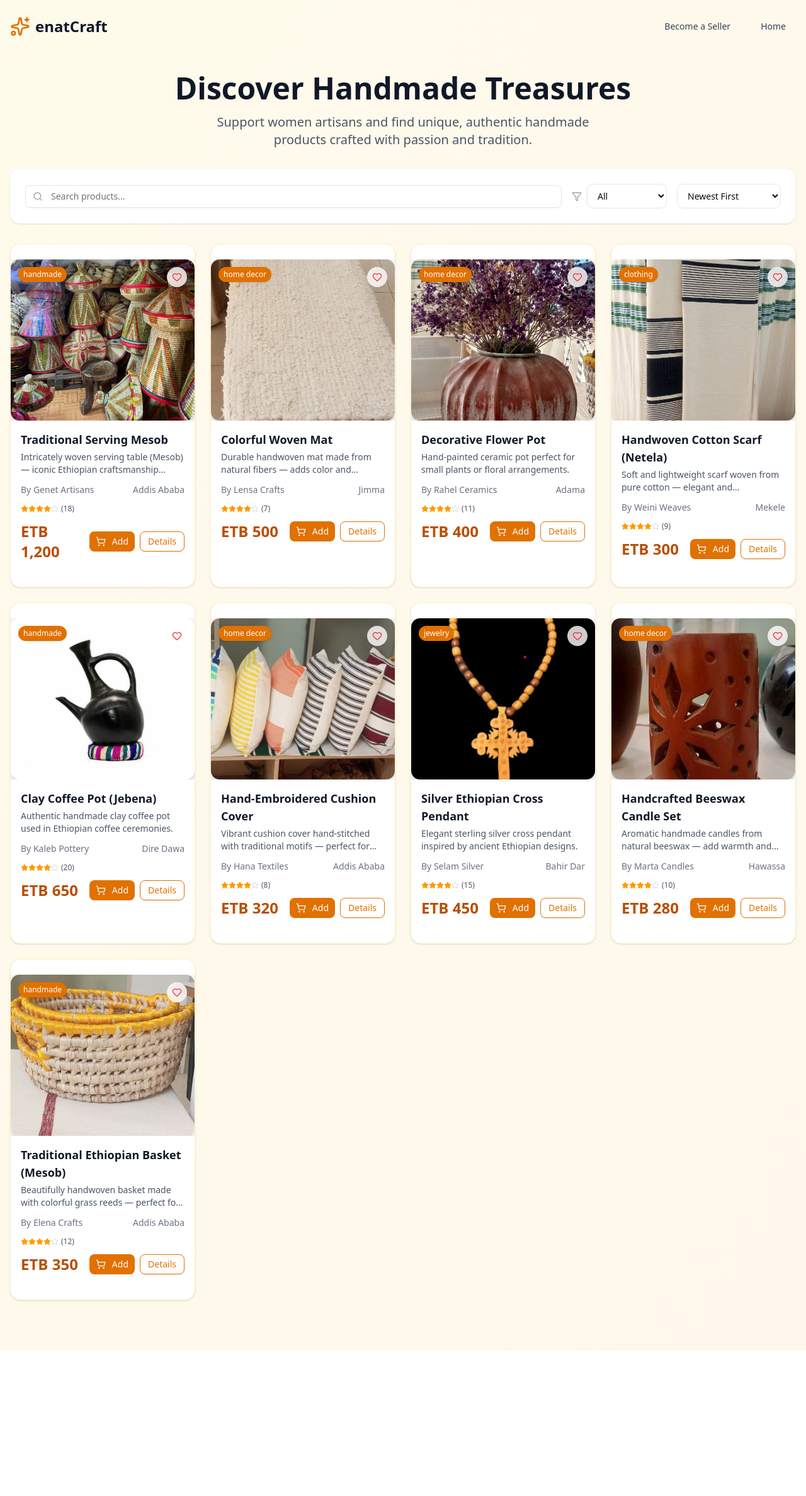
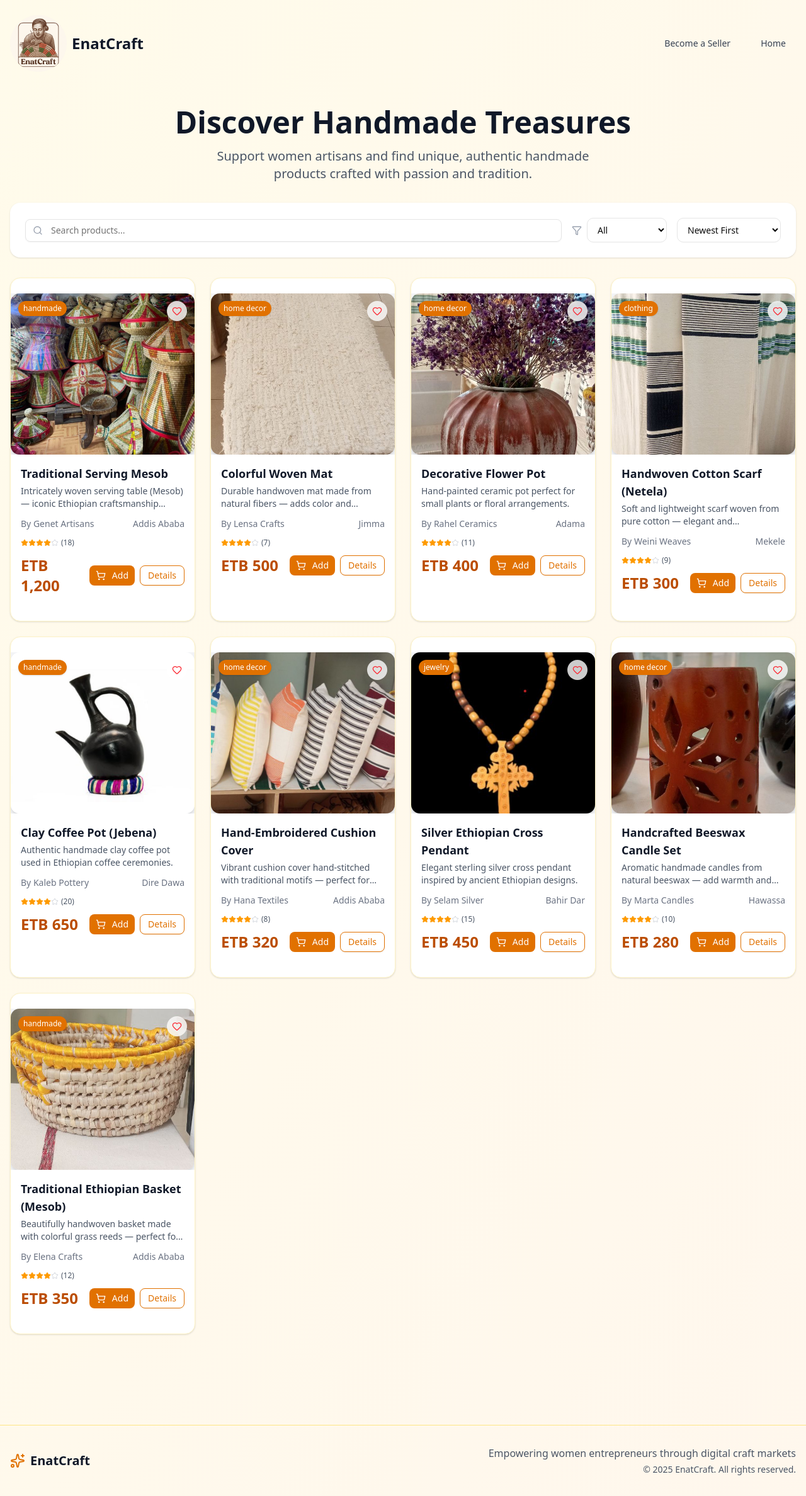
Before and after one commit to Feben145/craftlink, a Next.js app: page /products in a window 1280 px wide. Shown: the whole page at 63% size. Before the commit the page ends 2145 px from the top, so only its background shows below. Built offline with nearby package versions, Linux system fonts and the light colour scheme.

Commit message:
footer  updated3

```diff
--- a/src/app/products/[id]/page.tsx
+++ b/src/app/products/[id]/page.tsx
@@ -312,7 +312,7 @@ export default function ProductDetailsPage() {
   const reviewCount = product.reviewCount || reviews.length;
 
   return (
-    <div className="min-h-screen bg-linear-to-br from-amber-50 to-orange-50">
+    <div className="min-h-screen bg-linear-to-br from-amber-50 to-orange-50 flex flex-col">
       {/* Navigation */}
       <nav className="container mx-auto px-4 py-6">
         <div className="flex justify-between items-center">
@@ -339,7 +339,7 @@ export default function ProductDetailsPage() {
         </div>
       </nav>
 
-      <div className="container mx-auto px-4 py-8">
+      <div className="container mx-auto px-4 py-8 flex-1">
         {/* Back Button */}
         <Button
           onClick={() => router.back()}
@@ -678,6 +678,22 @@ export default function ProductDetailsPage() {
           </div>
         </div>
       </div>
+
+      {/* ---------------- Footer ---------------- */}
+      <footer className="container mx-auto px-4 py-8 mt-16 border-t border-amber-200">
+        <div className="flex flex-col md:flex-row justify-between items-center gap-4">
+          <div className="flex items-center space-x-2">
+            <Sparkles className="h-6 w-6 text-amber-600" />
+            <span className="text-xl font-bold text-gray-900">EnatCraft</span>
+          </div>
+          <div className="text-gray-600 text-center md:text-right">
+            <p>Empowering women entrepreneurs through digital craft markets</p>
+            <p className="text-sm mt-1">
+              © {new Date().getFullYear()} EnatCraft. All rights reserved.
+            </p>
+          </div>
+        </div>
+      </footer>
     </div>
   );
 }
--- a/src/app/products/page.tsx
+++ b/src/app/products/page.tsx
@@ -25,6 +25,7 @@ import cusion from "../../../public/images/cushion.jpg";
 import cross from "../../../public/images/cross.jpg";
 import scarf from "../../../public/images/scarf.jpg";
 import jebena from "../../../public/images/jebena.jpg";
+import logo from "../../../public/images/logo.png";
 
 import Image from "next/image";
 import type { StaticImport } from "next/dist/shared/lib/get-img-props";
@@ -115,10 +116,17 @@ export default function ProductsPage() {
       {/* Navigation */}
       <nav className="container mx-auto px-4 py-6">
         <div className="flex justify-between items-center">
-          <div className="flex items-center space-x-2">
-            <Sparkles className="h-8 w-8 text-amber-600" />
-            <span className="text-2xl font-bold text-gray-900">enatCraft</span>
-          </div>
+          <Link href="/" className="flex items-center space-x-2">
+            <Image
+              src={logo}
+              alt="EnatCraft logo"
+              width={90}
+              height={90}
+              className="rounded-full"
+              priority
+            />
+            <span className="text-2xl font-bold text-gray-900">EnatCraft</span>
+          </Link>
           <div className="flex space-x-4">
             <Link href="/seller/register">
               <Button
@@ -333,6 +341,22 @@ export default function ProductsPage() {
           </div>
         )}
       </section>
+
+      {/* ---------------- Footer ---------------- */}
+      <footer className="container mx-auto px-4 py-8 mt-16 border-t border-amber-200">
+        <div className="flex flex-col md:flex-row justify-between items-center gap-4">
+          <div className="flex items-center space-x-2">
+            <Sparkles className="h-6 w-6 text-amber-600" />
+            <span className="text-xl font-bold text-gray-900">EnatCraft</span>
+          </div>
+          <div className="text-gray-600 text-center md:text-right">
+            <p>Empowering women entrepreneurs through digital craft markets</p>
+            <p className="text-sm mt-1">
+              © {new Date().getFullYear()} EnatCraft. All rights reserved.
+            </p>
+          </div>
+        </div>
+      </footer>
     </div>
   );
 }
```
